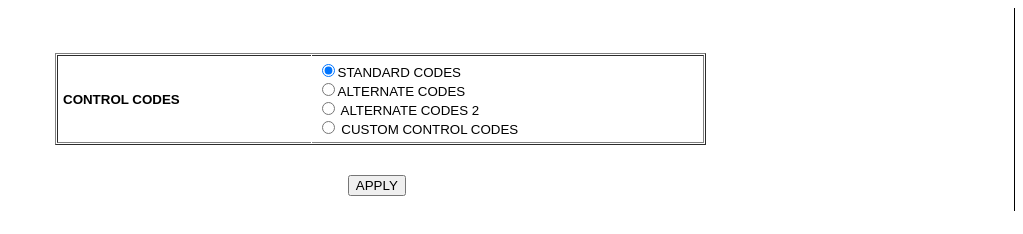
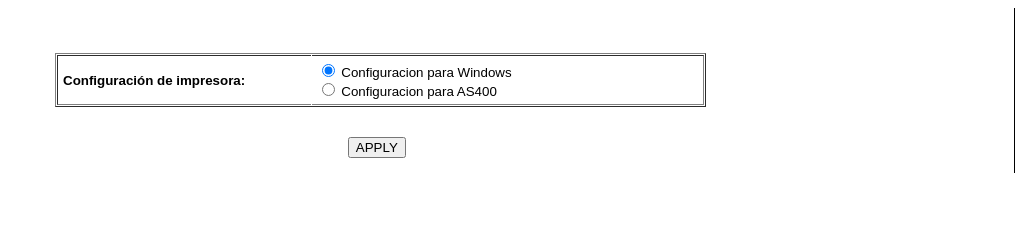
Before and after one commit to szamarri/impresora, a plain HTML site: page src/comm.html in a window 1280 px wide. Shown: the whole page, without its empty margins (257-1280 px from the left). Drawn offline with Linux system fonts and the light colour scheme.

Commit message:
Project structure

```diff
--- a/comm.html
+++ b/src/comm.html
@@ -200,10 +200,24 @@
 				<tr>
 					<!-- Inicia -->
 					<td style="width: 146; font-weight: bold; border-right-style:none; border-right-width:medium"
-						rowspan="4"><span style="font-weight: bold;">CONTROL CODES</span></td>
-					<td style="width: 232; font-weight: bold; border-left-style:none; border-left-width:medium"
-						rowspan="4">
-						<span style="font-weight: bold;"><input type="radio" name="ControlCodes"  value="0" checked ></span><span style="font-weight: 400;">STANDARD CODES</span><span style="font-weight: bold;"><br><input type="radio" name="ControlCodes"  value="1"></span><span style="font-weight: 400;">ALTERNATE CODES</span><span style="font-weight: bold;"><br><input type="radio" name="ControlCodes"  value="2"></span><span style="font-weight: 400;"> ALTERNATE CODES 2</span><span style="font-weight: bold;"><br><input type="radio" name="ControlCodes"  value="6"> </span><span style="font-weight: 400;">CUSTOM CONTROL CODES</span>
+						rowspan="4"><span style="font-weight: bold;">Configuraci&oacute;n de impresora:</span></td>
+					<td style="width: 232; font-weight: bold; border-left-style:none; border-left-width:medium" rowspan="4">
+						<span style="font-weight: bold;">
+							<input type="radio" name="ControlCodes"  value="0" checked >
+						</span>
+						<span style="font-weight: 400;">Configuracion para Windows</span>
+
+						<span style="font-weight: bold;"><br>
+							<input type="radio" name="ControlCodes"  value="1">
+						</span>
+						<span style="font-weight: 400;">Configuracion para AS400</span>
+
+						<span style="font-weight: bold;display: none;"><br>
+							<input type="radio" name="ControlCodes"  value="2">
+						</span>
+						<span style="font-weight: bold;display: none;"><br>
+							<input type="radio" name="ControlCodes"  value="6">
+						</span>
 					</td>
 					<!-- Termina -->
 					<td style="width: 126; font-weight: bold; border-right-style:none; border-right-width:medium; display: none;"
```
Also changed, not shown: README.md (added).
